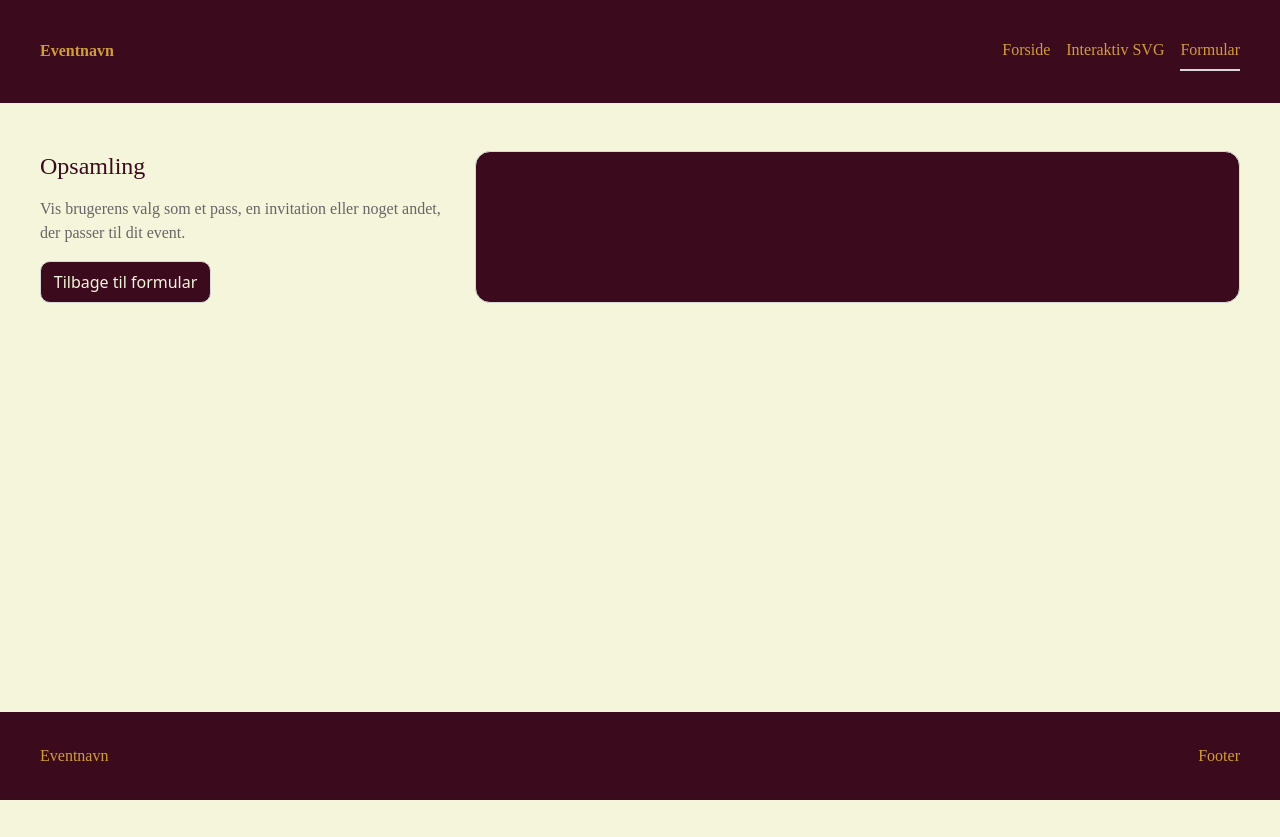
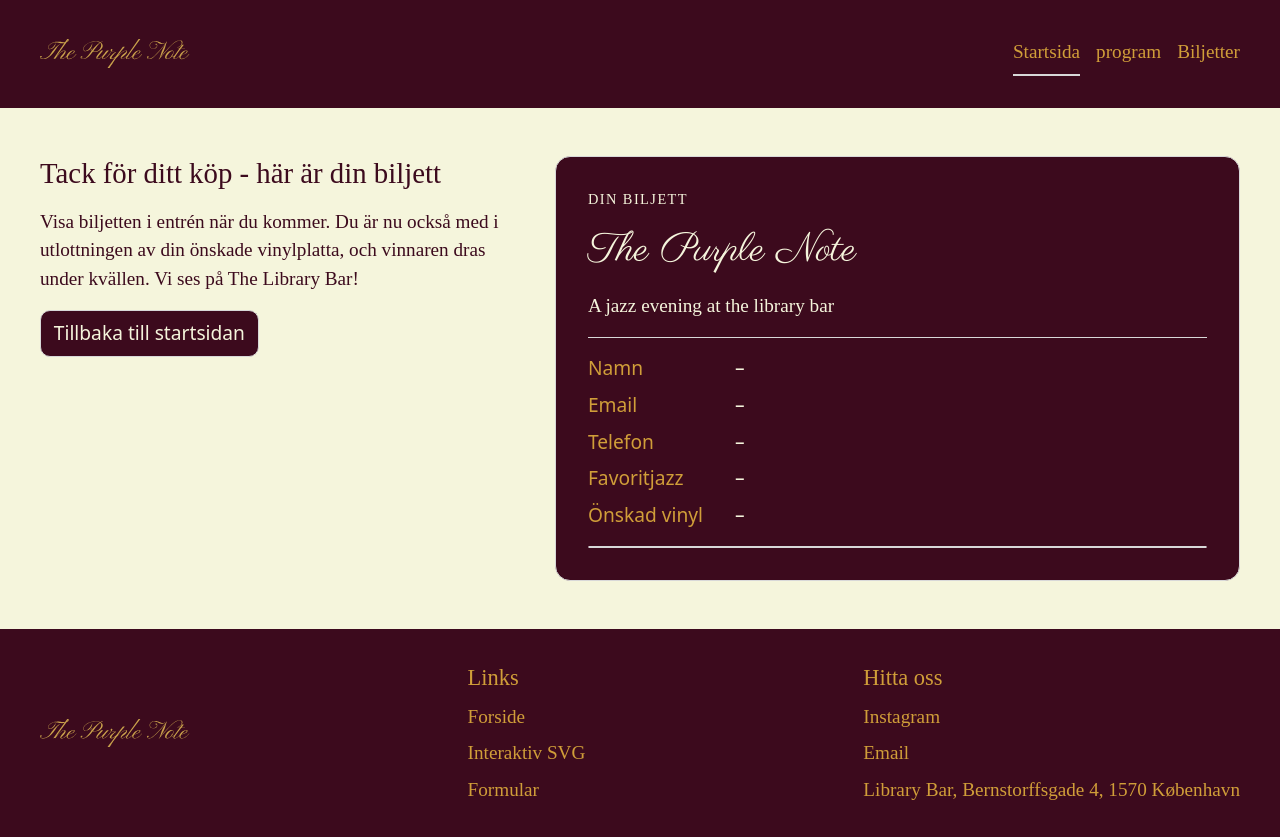
Before and after one commit to FilippaWallin/Filippa-Amandine-event-site-skabelon-main, a plain HTML site: page opsamling.html in a window 1280 px wide. Before the commit the page ends 800 px from the top, so only its background shows below. Drawn offline with Linux system fonts and the light colour scheme; a web font is replaced by a local one.

Commit message:
Fixat fonts och footer till varje sida

```diff
--- a/opsamling.html
+++ b/opsamling.html
@@ -5,6 +5,8 @@
   <meta charset="UTF-8">
   <meta name="viewport" content="width=device-width, initial-scale=1.0">
   <title>Opsamling | Eventnavn</title>
+  <link href="https://fonts.googleapis.com/css2?family=Bacasime+Antique&family=Parisienne&display=swap"
+    rel="stylesheet">
   <link rel="stylesheet" href="./starter.css">
   <link rel="stylesheet" href="./style.css">
 </head>
@@ -12,13 +14,15 @@
 <body>
   <header class="site-header">
     <div class="header-content">
-      <a class="site-logo" href="./">Eventnavn</a>
+      <a class="site-logo" href="./">
+        <img src="image/The-Purple-Note.svg" alt="The Purple Note">
+      </a>
       <nav class="site-nav">
-        <button>Menu</button>
+        <button popovertarget="menu">Menu</button>
         <ul class="menu" id="menu" popover>
-          <li><a href="./">Forside</a></li>
-          <li><a href="./svg.html">Interaktiv SVG</a></li>
-          <li><a href="./form.html" aria-current="page">Formular</a></li>
+          <li><a href="./" aria-current="page">Startsida</a></li>
+          <li><a href="./svg.html">program</a></li>
+          <li><a href="./form.html">Biljetter</a></li>
         </ul>
       </nav>
     </div>
@@ -27,21 +31,64 @@
   <main>
     <section class="opsamling-page">
       <div class="opsamling-intro">
-        <h1>Opsamling</h1>
-        <p>Vis brugerens valg som et pass, en invitation eller noget andet, der passer til dit event.</p>
+        <h1>Tack för ditt köp - här är din biljett</h1>
+        <p>Visa biljetten i entrén när du kommer. Du är nu också med i utlottningen av din önskade vinylplatta, och
+          vinnaren dras under kvällen. Vi ses på The Library Bar!</p>
         <div class="actions">
-          <a class="button" href="./form.html">Tilbage til formular</a>
+          <a class="button" href="./index.html">Tillbaka till startsidan</a>
         </div>
       </div>
 
-      <article class="opsamling-placeholder"></article>
+      <article class="opsamling-placeholder ticket">
+        <p class="ticket-label">Din biljett</p>
+        <h2>The Purple Note</h2>
+        <p>A jazz evening at the library bar</p>
+
+        <dl>
+          <dt>Namn</dt>
+          <dd data-field="nickname"></dd>
+
+          <dt>Email</dt>
+          <dd data-field="Email"></dd>
+
+          <dt>Telefon</dt>
+          <dd data-field="telefonnummer"></dd>
+
+          <dt>Favoritjazz</dt>
+          <dd data-field="Jazz typ"></dd>
+
+          <dt>Önskad vinyl</dt>
+          <dd data-field="Önske plade"></dd>
+        </dl>
+
+        <article class="opsamling-placeholder"></article>
     </section>
   </main>
 
+
   <footer class="site-footer">
     <div class="footer-content">
-      <p>Eventnavn</p>
-      <p>Footer</p>
+      <a class="site-logo" href="./">
+        <img src="image/The-Purple-Note.svg" alt="The Purple Note">
+      </a>
+
+      <nav class="footer-col" aria-label="Footer">
+        <h3>Links</h3>
+        <ul>
+          <li><a href="./">Forside</a></li>
+          <li><a href="./svg.html">Interaktiv SVG</a></li>
+          <li><a href="./form.html">Formular</a></li>
+        </ul>
+      </nav>
+
+      <div class="footer-col">
+        <h3>Hitta oss</h3>
+        <ul>
+          <li>Instagram</li>
+          <li>Email</li>
+          <li>Library Bar, Bernstorffsgade 4, 1570 København</li>
+        </ul>
+      </div>
     </div>
   </footer>
   <script src="./script.js"></script>
--- a/script.js
+++ b/script.js
@@ -1,3 +1,10 @@
+// Biljett på opsamlingssidan
+const params = new URLSearchParams(location.search);
+
+document.querySelectorAll("[data-field]").forEach((ruta) => {
+  ruta.textContent = params.get(ruta.dataset.field) || "–";
+});
+
 // Interaktiv SVG-side
 const kort = document.querySelector(".svg-kort");
 
--- a/style.css
+++ b/style.css
@@ -21,6 +21,7 @@ body {
   display: grid;
   grid-template-rows: auto 1fr auto;
   grid-template-columns: minmax(1rlh, 1fr) minmax(0, 75rem) minmax(1rlh, 1fr);
+  font-size: 1.2rem;
 }
 
 h1,
@@ -77,7 +78,7 @@ main > * {
 
 .form-page {
   display: grid;
-  gap: var(--space-2);
+  gap: var(--space-3);
   @media (width > 600px) {
     grid-template-columns: min(40%, 50ch) 1fr;
   }
@@ -91,7 +92,7 @@ main > * {
 }
 
 .form-intro p {
-  color: var(--color-surface);
+  color: var(--color-background);
 }
 
 .opsamling-page {
@@ -111,7 +112,43 @@ main > * {
 }
 
 .opsamling-intro p {
-  color: var(--color-muted);
+  color: var(--color-background);
+}
+
+/* Biljett */
+.ticket {
+  padding: var(--space-2);
+  display: grid;
+  gap: var(--space-1);
+  align-self: start;
+}
+
+.ticket-label {
+  text-transform: uppercase;
+  letter-spacing: 0.1em;
+  font-size: 0.9rem;
+}
+
+.ticket h2 {
+  font-family: "Parisienne", cursive;
+  font-size: 2.5rem;
+}
+
+.ticket dl {
+  display: grid;
+  grid-template-columns: auto 1fr;
+  gap: var(--space-05) var(--space-2);
+  margin: 0;
+  padding-top: var(--space-1);
+  border-top: 1px solid var(--color-border);
+}
+
+.ticket dt {
+  color: var(--color-text);
+}
+
+.ticket dd {
+  margin: 0;
 }
 
 .error-page {
@@ -121,7 +158,7 @@ main > * {
 }
 
 .error-page p {
-  color: var(--color-muted);
+  color: var(--color-page);
 }
 
 /* Header og footer */
@@ -308,6 +345,7 @@ main > * {
 .opsamling-placeholder {
   min-height: -webkit-fill-available;
   min-height: stretch;
+  color: var(--color-page);
 }
 
 .form-placeholder {
```
Also changed, not shown: form.html (+23 -8 lines), index.html (+5 -4 lines), svg.html (+23 -8 lines).
